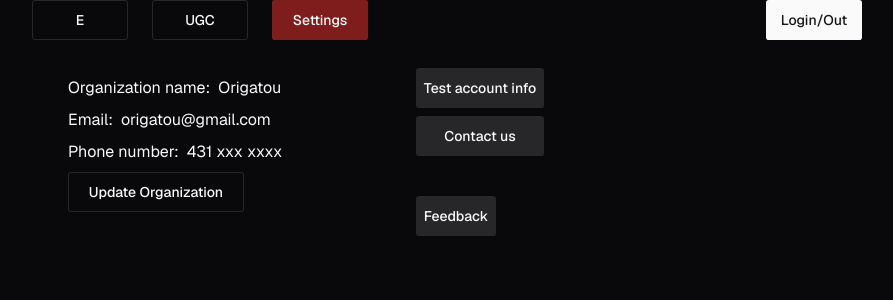
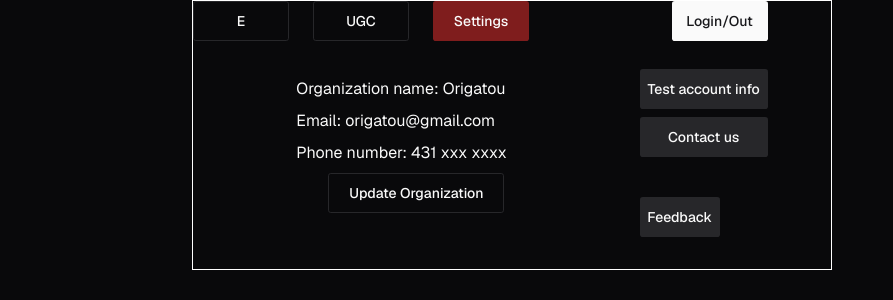
Before and after one commit to Builder-s-League/BuildersLeague-Edition1, a Next.js app: page /hr/settings in a window 1280 px wide. Shown: the top 300 px of the page, without its empty margins (128-1021 px from the left). Built offline with nearby package versions, Linux system fonts and the light colour scheme.

Commit message:
Update hr/settings/page.tsx

```diff
--- a/src/app/hr/settings/page.tsx
+++ b/src/app/hr/settings/page.tsx
@@ -38,41 +38,36 @@ export default function Settings() {
     }
 
   return (
-    <div className="flex flex-col w-3/4">
-      <div className="flex flex-row w-full">
+    <div className="flex flex-col w-1/2 border border-white">
+      <div className="flex flex-row w-full ">
         <div className="inline-flex w-9/12 gap-6">
           <Button variant="outline" className="w-24">E</Button>
           <Button variant="outline" className="w-24">UGC</Button>
           <Button variant="destructive" className="w-24">Settings</Button>
         </div>
-        <div className="w-1/4 ml-14">
-          <Button className="flex flex-col w-24 py-2/25 px-3/100 gap-3/20 ml-18/100">
+        <div className="w-1/4">
+          <Button className="flex flex-col w-24 py-2/25">
             <Link href="/login">Login/Out</Link>
           </Button>
         </div>
       </div>
-      <div className="flex">
-        <div className="px-8 py-8 w-96">
-          <p className="inline-flex m-1 w-full items-center">Organization name:
+      <div className="flex justify-evenly">
+        <div className="py-8 w-80 flex flex-col items-center">
+
             <Fragment>{
-              isPTag ? (<span className="ml-2">{organizationNameUpdate}</span>) : (<Input className="ml-1 float-right w-1/2" onChange={e => setOrganizationName(e.target.value)} value={organizationName} type="text"></Input>)}
+              isPTag ? (<p className="inline-flex m-1 w-3/4 items-center">Organization name: {organizationNameUpdate}</p>) : (<Input className="ml-1 float-right w-3/4" placeholder="Organization name" onChange={e => setOrganizationName(e.target.value)} value={organizationName} type="text"></Input>)}
             </Fragment>
-          </p>
-          <p className="inline-flex m-1 w-full items-center">Email:
             <Fragment>{
-              isPTag ? (<span className="ml-2">{emailUpdate}</span>) : (<Input className="ml-1 float-right w-1/2" onChange={e => setEmail(e.target.value)} value={email} type="email"></Input>)}
+              isPTag ? (<p className="inline-flex m-1 w-3/4 items-center">Email: {emailUpdate}</p>) : (<Input className="ml-1 float-right w-3/4" placeholder="Email" onChange={e => setEmail(e.target.value)} value={email} type="email"></Input>)}
             </Fragment>
-          </p>
-          <p className="inline-flex m-1 w-full items-center">Phone number:
             <Fragment>{
-              isPTag ? (<span className="ml-2">{phoneUpdate}</span>) : (<Input className="ml-1 float-right w-1/2" onChange={e => setPhone(e.target.value)} value={phone} type="tel"></Input>)}
+              isPTag ? (<p className="inline-flex m-1 w-3/4 items-center">Phone number: {phoneUpdate}</p>) : (<Input className="ml-1 float-right w-3/4" placeholder="Phone number"  onChange={e => setPhone(e.target.value)} value={phone} type="tel"></Input>)}
             </Fragment>
-          </p>
           <Fragment>{
             isUpdate ? (<Button className="flex flex-col w-44 m-1" variant="outline" onClick={handleCLick}>Update Organization</Button>) :
               (<div className="flex mt-1 gap-4">
-                <Button className="flex flex-col w-1/4" variant="outline" onClick={updateClick}>Update</Button>
-                <Button className="flex flex-col w-1/4" variant="outline" onClick={cancelClick}>Cancel</Button>
+                <Button className="flex flex-col w-1/2" variant="outline" onClick={updateClick}>Update</Button>
+                <Button className="flex flex-col w-1/2" variant="outline" onClick={cancelClick}>Cancel</Button>
               </div>)
           }</Fragment>
         </div>
@@ -81,7 +76,7 @@ export default function Settings() {
             <Button className="flex flex-col w-32 mt-7" variant="secondary">Test account info</Button>
             <Button className="flex flex-col w-32 mt-2" variant="secondary">Contact us</Button>
           </div>
-          <div className="mt-10">
+          <div className="mt-10 mb-8">
             <Button className="flex flex-col w-20" variant="secondary">Feedback</Button>
           </div>
         </div>
```
